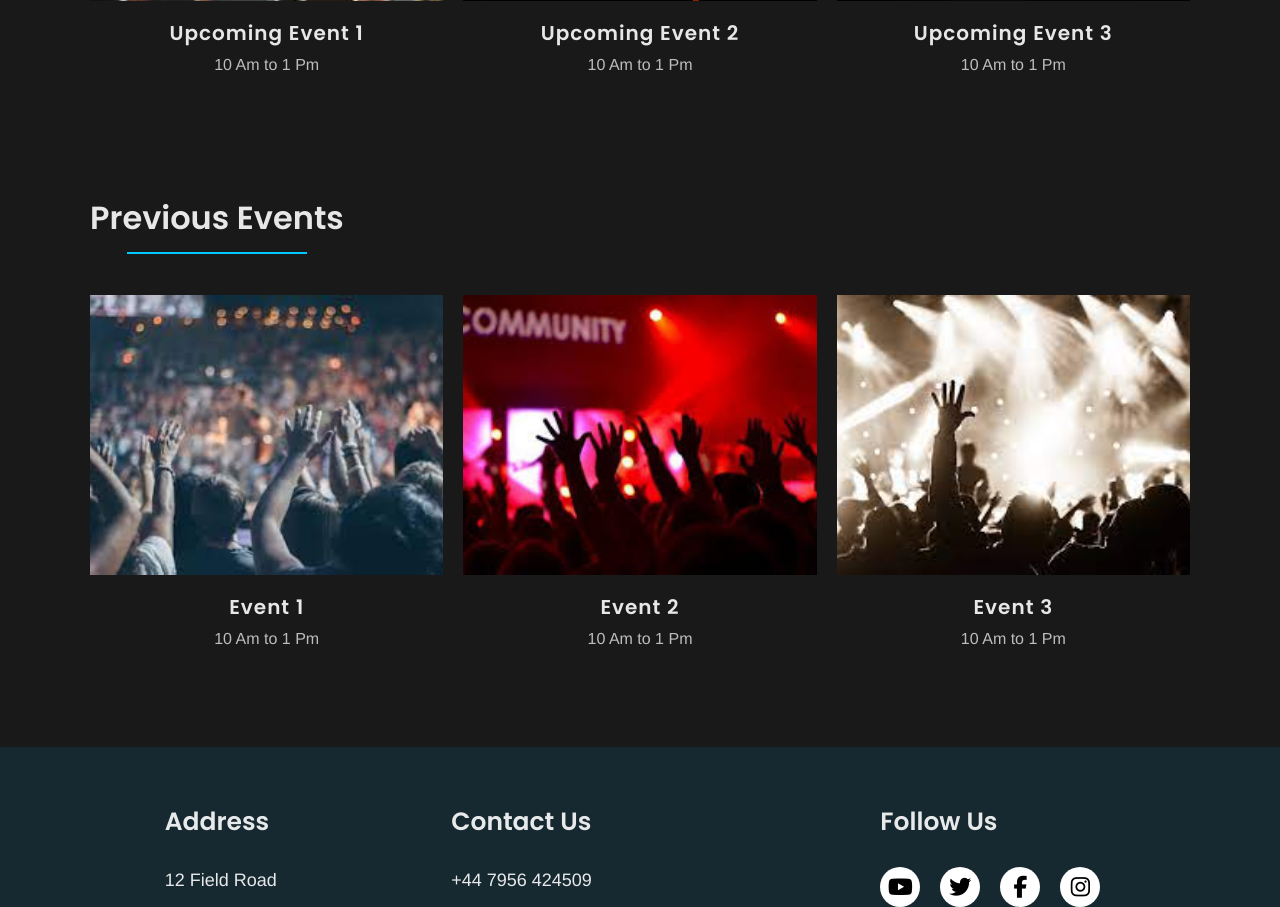
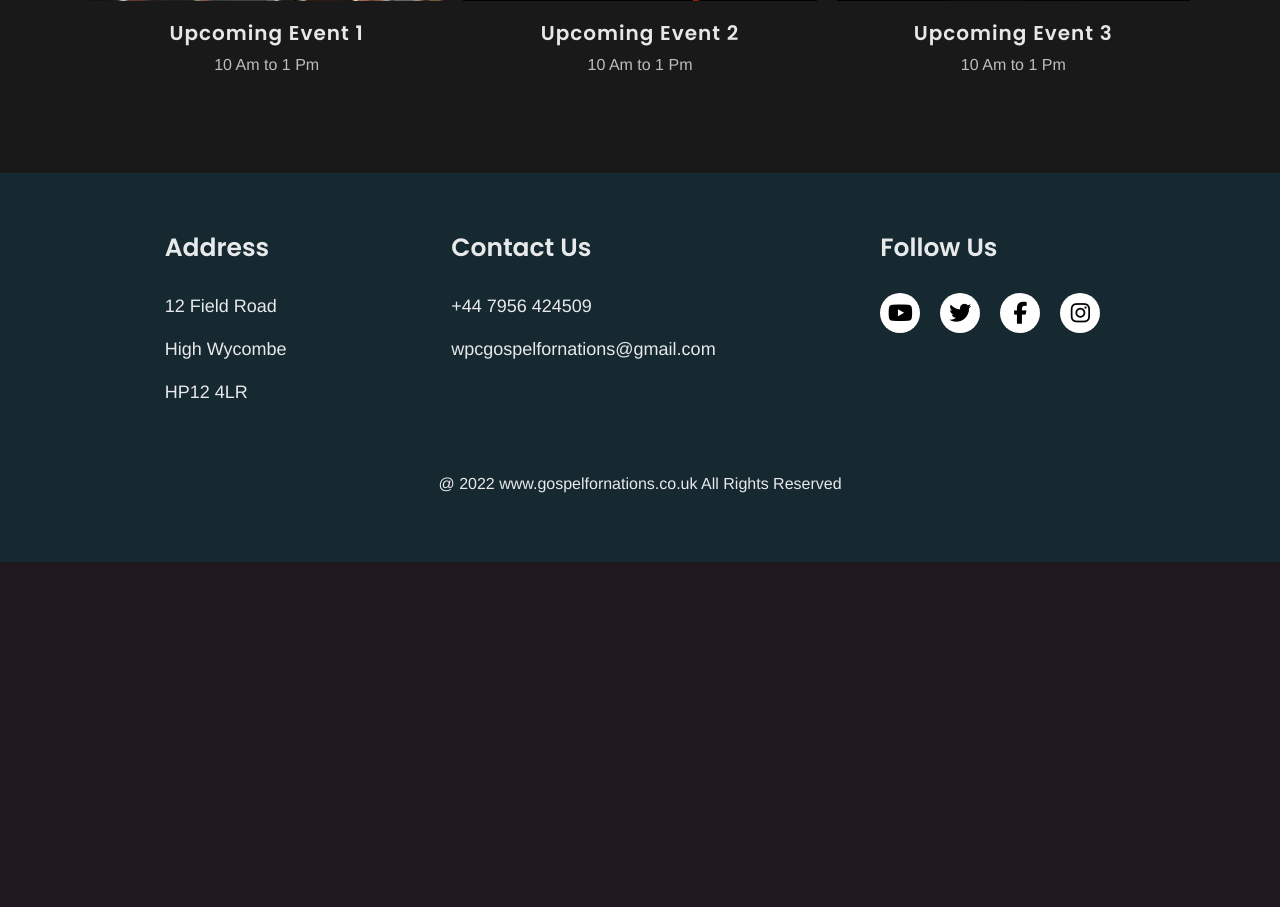
Before and after one commit to vishnuprasad404/gospelfornation, a Django app: page / in a window 1280 px wide. Shown: the part 3529-4436 px from the top of the page. After the commit the page ends 4091 px from the top, so only its background shows below. Run offline with Django 4.2, Linux system fonts and the light colour scheme; data comes from the database, SQL or seed files in the repository; some libraries are stand-ins or nearby versions.

Commit message:
initial commit from anandh

```diff
--- /dev/null
+++ b/AWS_CONFIGURATION/ssh.txt
@@ -0,0 +1 @@
+ssh -i "gospelfornation_server.pem" ubuntu@ec2-3-110-169-17.ap-south-1.compute.amazonaws.com
--- /dev/null
+++ b/AWS_CONFIGURATION/update_code.txt
@@ -0,0 +1,2 @@
+sudo service gunicorn stop
+sudo service gunicorn start
--- a/church/settings.py
+++ b/church/settings.py
@@ -25,7 +25,7 @@ SECRET_KEY = 'django-insecure-fq1#wp3c^mvn1dz6_218mw^2!xfw$t-wkhsi%n0@@2djhfn1b@
 # SECURITY WARNING: don't run with debug turned on in production!
 DEBUG = True
 
-ALLOWED_HOSTS = ['church2-production.up.railway.app', '0.0.0.0', '127.0.0.1']
+ALLOWED_HOSTS = ['gospelfornations.co.uk', '0.0.0.0', '127.0.0.1']
 
 
 # Application definition
--- a/home/templates/home.html
+++ b/home/templates/home.html
@@ -217,25 +217,6 @@
         <!------Dynamic Content start-->
       </div>
 
-      <h2 class="previous-event-heading heading">
-        Previous Events <br />
-        <label></label>
-      </h2>
-
-      <div class="event-gallery-container">
-        <!------Dynamic Content start-->
-        {% for event in previous_events %}
-        <a href="event/details?id={{event.id}}">
-          <div class="gallery-content">
-            <img src="/media/{{event.image}}" alt="event-banner" />
-            <h5>{{event.title}}</h5>
-            <p>{{event.time_from}} to {{event.time_to}}</p>
-          </div>
-        </a>
-        {% endfor %}
-        <!------Dynamic Content start-->
-      </div>
-
       <!-- event image gallery end -->
     </div>
     {% comment %} Events End {% endcomment %}
--- a/runtime.txt
+++ /dev/null
@@ -1 +0,0 @@
-python -3.10.8
```
Also changed, not shown: 5 other files.
